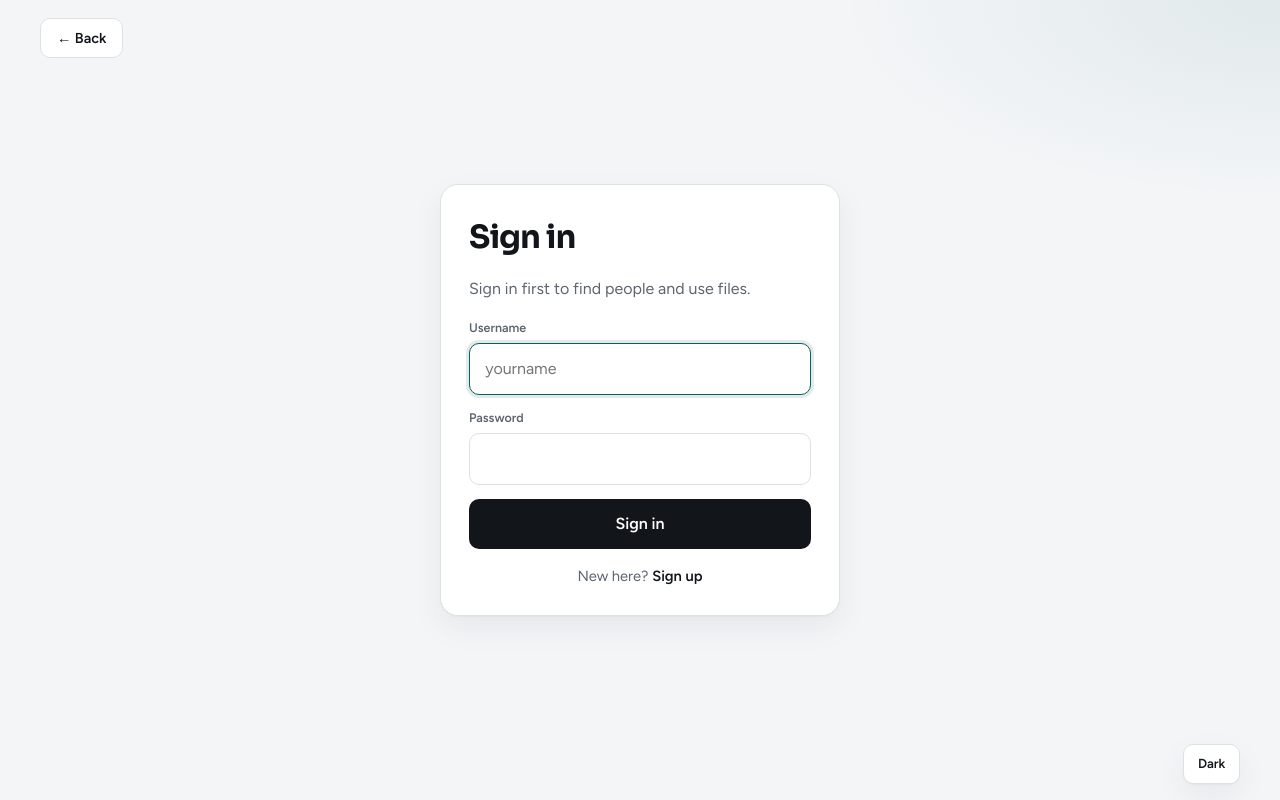
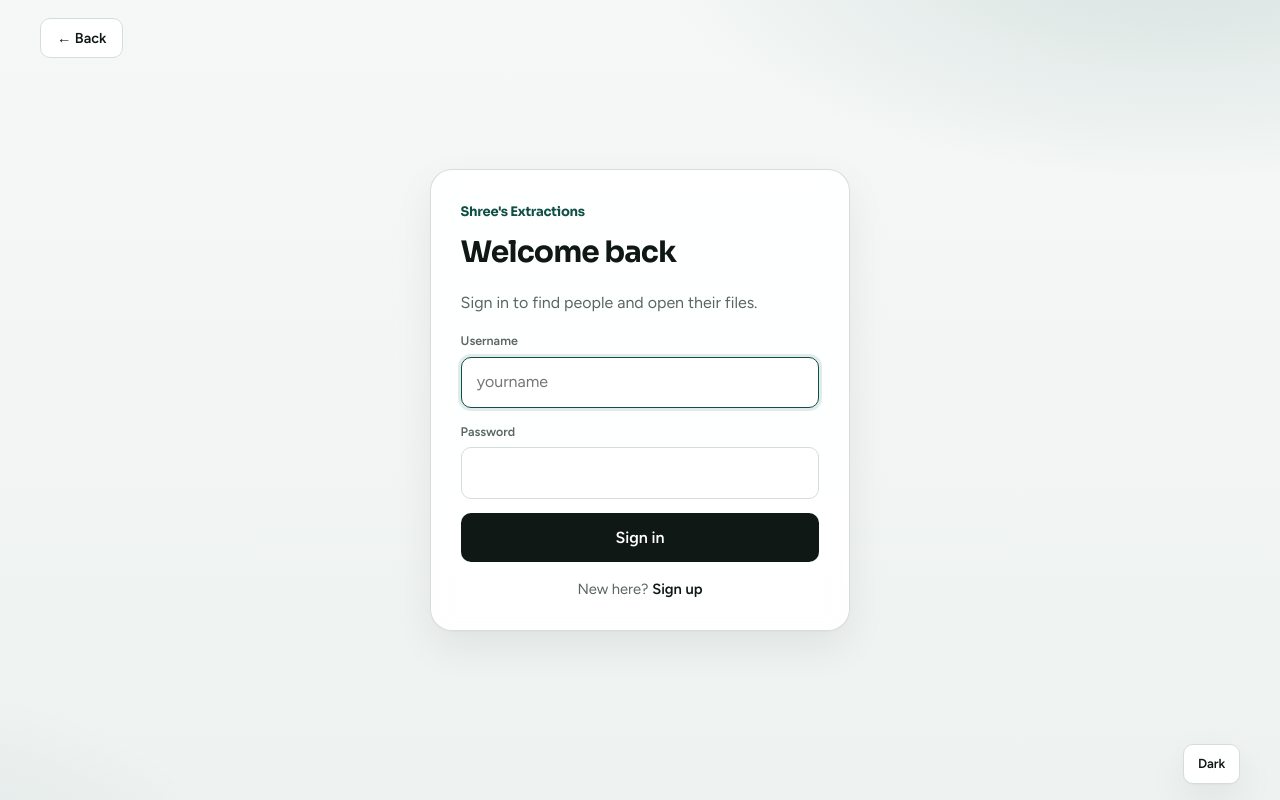
Before and after one commit to Shreesoni520/Extract, a Flask app: page /Extract/app/login.php in a window 1280 px wide. Run offline with Flask 3, Linux system fonts and the light colour scheme.

Commit message:
Polish UI and drop dotted usernames.
Usernames are letters/numbers only; remove shree. style variants. Refresh login, hero, and panel styling.

```diff
--- a/assets/css/app.css
+++ b/assets/css/app.css
@@ -1,15 +1,15 @@
 :root {
-  --bg: #f3f5f7;
+  --bg: #eef2f1;
   --surface: #ffffff;
-  --ink: #12151a;
-  --muted: #5c6570;
-  --line: #dce1e6;
-  --accent: #0f5c5c;
-  --accent-soft: #e6f2f2;
+  --ink: #101816;
+  --muted: #5a6662;
+  --line: #d5ddd9;
+  --accent: #0d4f45;
+  --accent-soft: #e4f0ed;
   --danger: #b42318;
-  --ok: #0f5c5c;
-  --radius: 14px;
-  --shadow: 0 1px 2px rgba(18, 21, 26, 0.04), 0 12px 32px rgba(18, 21, 26, 0.06);
+  --ok: #0d4f45;
+  --radius: 16px;
+  --shadow: 0 1px 2px rgba(16, 24, 22, 0.04), 0 16px 40px rgba(16, 24, 22, 0.07);
   --font: "Figtree", system-ui, sans-serif;
   --display: "Sora", system-ui, sans-serif;
   --gutter: clamp(1.25rem, 4vw, 2.5rem);
@@ -23,16 +23,17 @@ body {
   font-family: var(--font);
   color: var(--ink);
   background:
-    radial-gradient(800px 360px at 100% 0%, rgba(15, 92, 92, 0.08), transparent 55%),
-    var(--bg);
+    radial-gradient(920px 420px at 92% -8%, rgba(13, 79, 69, 0.14), transparent 58%),
+    radial-gradient(700px 380px at -10% 110%, rgba(13, 79, 69, 0.07), transparent 52%),
+    linear-gradient(180deg, #f5f8f7 0%, var(--bg) 100%);
   line-height: 1.5;
 }
 
 .brand-mark {
-  margin: 0 0 0.35rem;
+  margin: 0 0 0.55rem;
   font-family: var(--display);
   font-weight: 700;
-  font-size: 0.8rem;
+  font-size: 0.82rem;
   letter-spacing: -0.02em;
   color: var(--accent);
 }
@@ -42,16 +43,31 @@ body {
   display: grid;
   place-items: center;
   padding: 1.5rem;
+  position: relative;
 }
 
 .login-wrap {
-  width: min(400px, 100%);
-  padding: 1.75rem;
-  background: var(--surface);
-  border: 1px solid var(--line);
-  border-radius: 18px;
+  width: min(420px, 100%);
+  padding: 2rem 1.85rem 1.85rem;
+  background: rgba(255, 255, 255, 0.92);
+  border: 1px solid rgba(213, 221, 217, 0.95);
+  border-radius: 22px;
   box-shadow: var(--shadow);
-  animation: fade-up 0.45s ease both;
+  backdrop-filter: blur(10px);
+  animation: fade-up 0.5s cubic-bezier(0.22, 1, 0.36, 1) both;
+}
+
+.login-wrap h1 {
+  font-size: clamp(1.55rem, 4vw, 1.85rem);
+}
+
+.field-hint {
+  display: block;
+  margin-top: 0.2rem;
+  font-style: normal;
+  font-size: 0.8rem;
+  font-weight: 500;
+  color: var(--muted);
 }
 
 .login-wrap h1,
@@ -520,12 +536,12 @@ a.nav-btn-dark {
 }
 
 .panel {
-  background: var(--surface);
+  background: rgba(255, 255, 255, 0.94);
   border: 1px solid var(--line);
-  border-radius: var(--radius);
-  padding: 1.15rem;
+  border-radius: calc(var(--radius) + 2px);
+  padding: 1.25rem 1.2rem;
   box-shadow: var(--shadow);
-  animation: fade-in 0.35s ease both;
+  animation: fade-in 0.4s cubic-bezier(0.22, 1, 0.36, 1) both;
 }
 
 .upload-panel,
@@ -1536,7 +1552,14 @@ a.nav-btn-dark {
 }
 
 [data-theme="dark"] body {
-  background: var(--bg);
+  background:
+    radial-gradient(900px 420px at 90% 0%, rgba(255, 255, 255, 0.04), transparent 55%),
+    var(--bg);
+}
+
+[data-theme="dark"] .login-wrap,
+[data-theme="dark"] .panel {
+  background: rgba(17, 17, 17, 0.92);
 }
 
 [data-theme="dark"] input,
--- a/server/app/auth.py
+++ b/server/app/auth.py
@@ -14,8 +14,8 @@ from .helpers import json_response
 
 PASSWORD_MIN_LENGTH = cfg.PASSWORD_MIN_LENGTH
 
-_USERNAME_RE = re.compile(r"^[a-z0-9][a-z0-9._-]{2,31}$")
-_REPEATED_SEP_RE = re.compile(r"(\.\.|__|--)")
+# Letters and numbers only — no dots, underscores, or hyphens.
+_USERNAME_RE = re.compile(r"^[a-z0-9]{3,32}$")
 
 
 def _php_compatible_hash(password: str) -> str:
@@ -121,11 +121,9 @@ def parse_username(raw: str) -> tuple[str | None, str | None]:
     if not _USERNAME_RE.match(user):
         return (
             None,
-            "Use 3–32 characters: lowercase letters, numbers, and you can use "
-            "dots, underscores, or hyphens. Must start with a letter or number.",
+            "Use 3–32 lowercase letters and numbers only — no dots, spaces, "
+            "underscores, or hyphens.",
         )
-    if _REPEATED_SEP_RE.search(user):
-        return None, "Username cannot use repeated dots, underscores, or hyphens."
     return user, None
 
 
@@ -142,37 +140,12 @@ def username_taken(normalized: str, except_id: int | None = None) -> bool:
         return bool(cur.fetchone())
 
 
-def username_dot_variant_collision(attempt: str, existing: str) -> bool:
-    attempt = attempt.strip().lower()
-    existing = existing.strip().lower()
-    if attempt == existing:
-        return True
-    attempt_base = attempt.rstrip(".")
-    existing_base = existing.rstrip(".")
-    if len(attempt_base) < 3 or attempt_base != existing_base:
-        return False
-    return attempt != attempt_base or existing != existing_base
-
-
 def username_collides(raw: str, except_id: int | None = None) -> bool:
+    """True if this exact username is already taken."""
     lower = raw.strip().lower()
     if lower == "" or len(lower) < 3:
         return False
-    if username_taken(lower, except_id):
-        return True
-    conn = get_db()
-    sql = "SELECT username FROM admins"
-    params: list = []
-    if except_id is not None:
-        sql += " WHERE id != %s"
-        params.append(except_id)
-    with conn.cursor() as cur:
-        cur.execute(sql, params)
-        rows = cur.fetchall()
-    for row in rows:
-        if username_dot_variant_collision(lower, str(row["username"])):
-            return True
-    return False
+    return username_taken(lower, except_id)
 
 
 def username_taken_message() -> str:
--- a/server/templates/app_index.html
+++ b/server/templates/app_index.html
@@ -8,7 +8,7 @@
   <link rel="preconnect" href="https://fonts.gstatic.com" crossorigin />
   <link href="https://fonts.googleapis.com/css2?family=Figtree:wght@400;500;600;700&family=Sora:wght@500;600;700&display=swap" rel="stylesheet" />
   <link rel="stylesheet" href="/Extract/assets/css/dot-cursor.css?v=1" />
-  <link rel="stylesheet" href="/Extract/assets/css/app.css?v=19" />
+  <link rel="stylesheet" href="/Extract/assets/css/app.css?v=20" />
   {% include 'partials/theme-head.html' %}
 </head>
 <body class="admin-body">
--- a/server/templates/index.html
+++ b/server/templates/index.html
@@ -9,7 +9,7 @@
   <link rel="preconnect" href="https://fonts.gstatic.com" crossorigin />
   <link href="https://fonts.googleapis.com/css2?family=Figtree:wght@400;500;600;700&family=Sora:wght@600;700&display=swap" rel="stylesheet" />
   <link rel="stylesheet" href="/Extract/assets/css/dot-cursor.css?v=1" />
-  <link rel="stylesheet" href="/Extract/assets/css/public.css?v=36" />
+  <link rel="stylesheet" href="/Extract/assets/css/public.css?v=37" />
   {% include 'partials/theme-head.html' %}
 </head>
 <body class="view-landing" data-logged-in="{{ '1' if logged_in else '0' }}">
@@ -21,7 +21,7 @@
     <div class="hero-inner">
       <h1 class="brand-hero">{{ app_name }}</h1>
       {% if logged_in %}
-        <p class="hero-line">Hi {{ username }}. Search people and open their files.</p>
+        <p class="hero-line">Hi {{ username }}. Find people and open their files.</p>
         <div class="hero-actions">
           <button class="btn" id="browseBtn" type="button">Find people</button>
           <a class="btn btn-ghost" href="/Extract/app/">Upload files</a>
@@ -32,7 +32,7 @@
           <a href="/Extract/app/logout.php">Logout</a>
         </p>
       {% else %}
-        <p class="hero-line">Sign in or sign up first. Then you can find people and use files.</p>
+        <p class="hero-line">Private file sharing between people you choose.</p>
         <div class="hero-actions">
           <a class="btn" href="/Extract/app/login.php">Sign in</a>
           <a class="btn btn-ghost" href="/Extract/app/register.php">Sign up</a>
--- a/server/templates/login.html
+++ b/server/templates/login.html
@@ -8,15 +8,16 @@
   <link rel="preconnect" href="https://fonts.gstatic.com" crossorigin />
   <link href="https://fonts.googleapis.com/css2?family=Figtree:wght@400;500;600;700&family=Sora:wght@500;600;700&display=swap" rel="stylesheet" />
   <link rel="stylesheet" href="/Extract/assets/css/dot-cursor.css?v=1" />
-  <link rel="stylesheet" href="/Extract/assets/css/app.css?v=6" />
+  <link rel="stylesheet" href="/Extract/assets/css/app.css?v=20" />
   {% include 'partials/theme-head.html' %}
 </head>
 <body class="login-body">
   {% include 'partials/dot-cursor.html' %}
   <a class="nav-btn login-back" href="/Extract/">← Back</a>
   <div class="login-wrap">
-    <h1>Sign in</h1>
-    <p class="sub">Sign in first to find people and use files.</p>
+    <p class="brand-mark">{{ app_name }}</p>
+    <h1>Welcome back</h1>
+    <p class="sub">Sign in to find people and open their files.</p>
     {% if error %}
       <div class="alert">{{ error }}</div>
     {% endif %}
```
Also changed, not shown: assets/css/public.css (+19 -19 lines), server/templates/account.html (+4 -3 lines), server/templates/register.html (+8 -5 lines).
